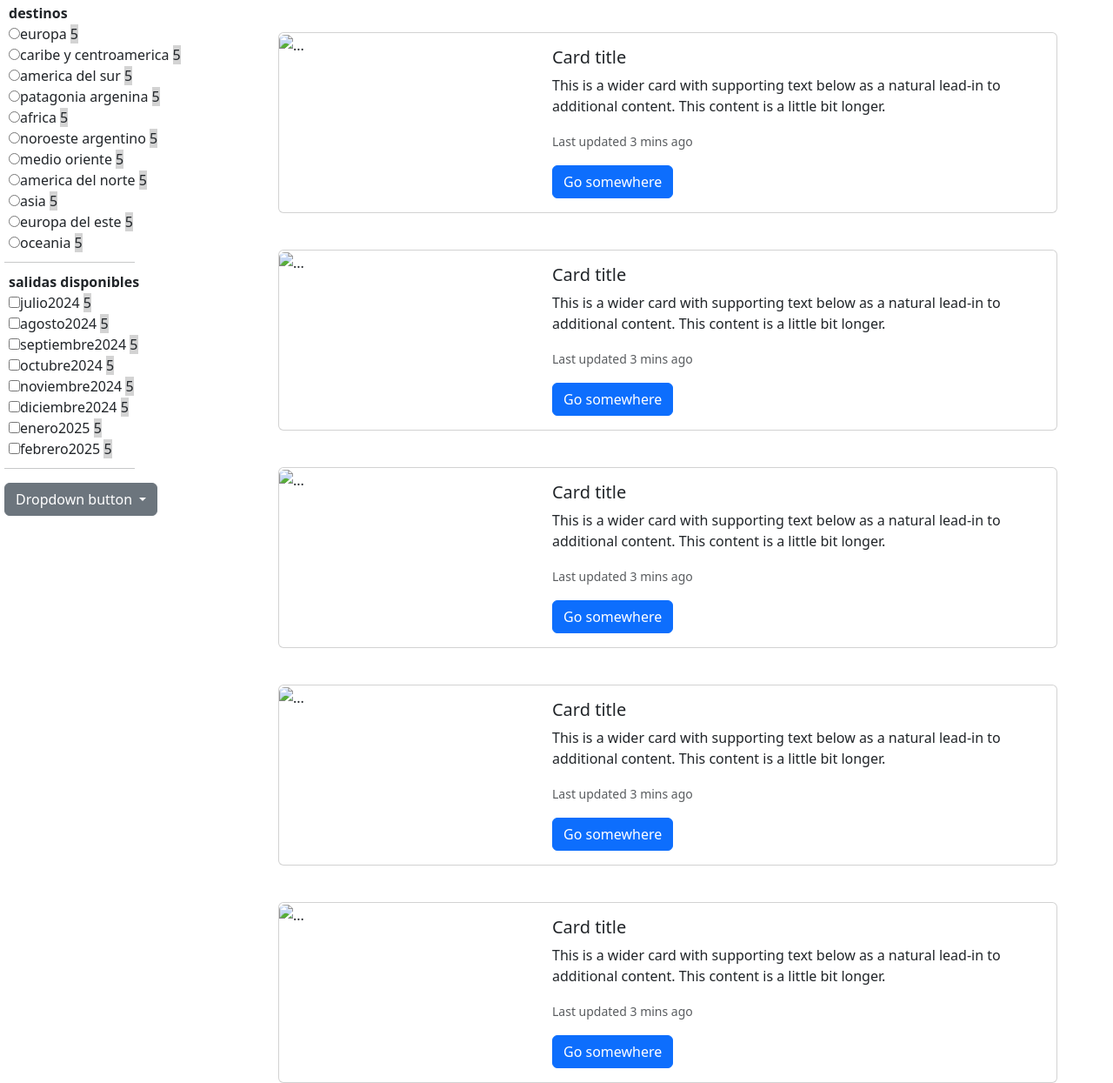
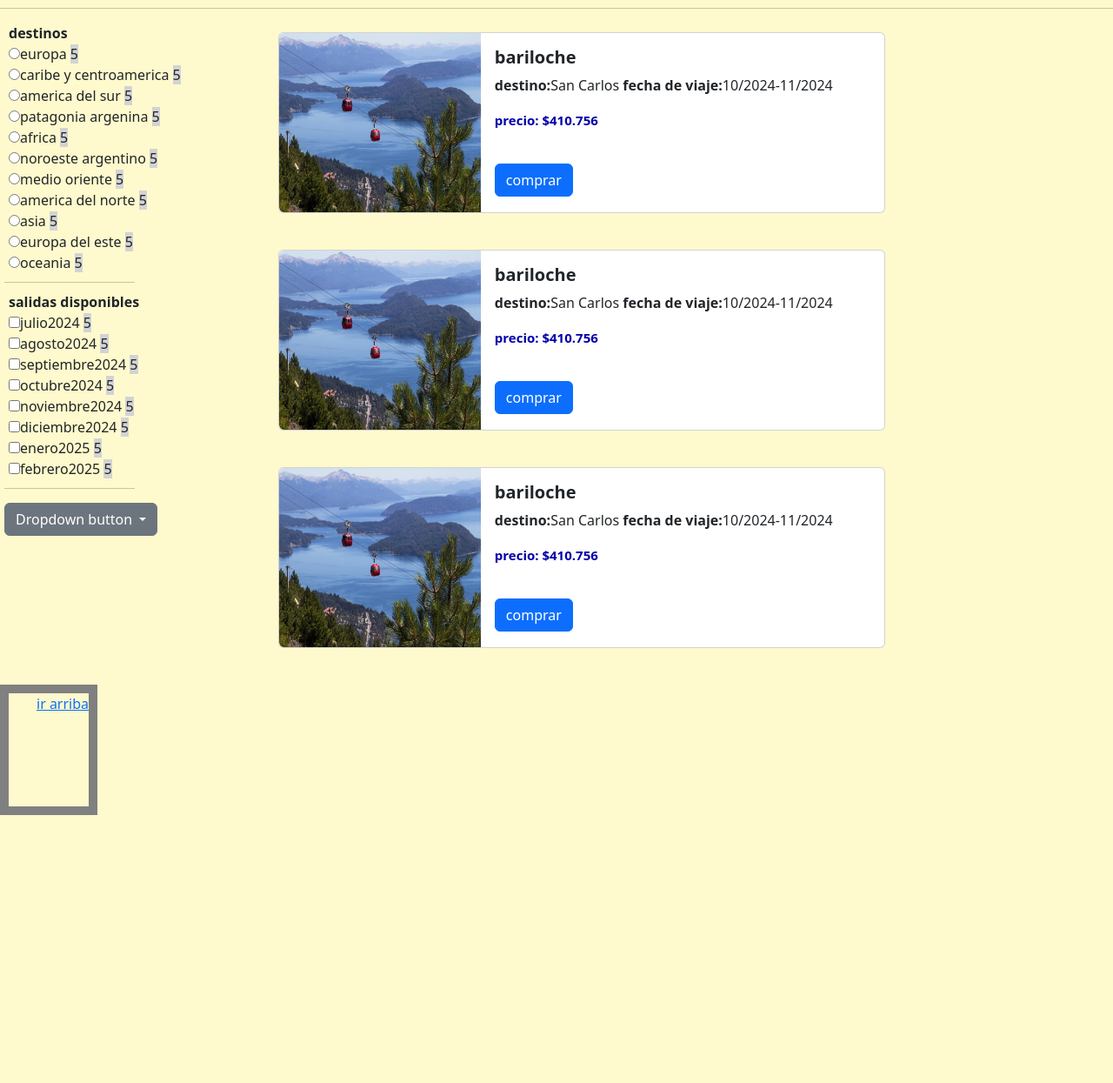
Before and after one commit to lucaivan12/proyecto_1, a plain HTML site: page index.html in a window 1280 px wide. Shown: the part 63-1308 px from the top of the page at 87% size. After the commit the page ends 1000 px from the top, so only its background shows below. Drawn offline with nearby package versions, Linux system fonts and the light colour scheme.

Commit message:
TerceraSubida

```diff
--- a/index.html
+++ b/index.html
@@ -7,8 +7,8 @@
     <meta charset="utf-8">
     <title></title>
   </head>
-  <body>
-    <nav class="navbar navbar-expand-lg bg-body-tertiary">
+  <body  style="background-color:lemonchiffon;">
+    <nav class="navbar navbar-expand-lg bg-body-tertiary" id="arriba">
         <div class="container-fluid">
           <a class="navbar-brand" href="#">Navbar</a>
           <button class="navbar-toggler" type="button" data-bs-toggle="collapse" data-bs-target="#navbarSupportedContent" aria-controls="navbarSupportedContent" aria-expanded="false" aria-label="Toggle navigation">
@@ -48,14 +48,14 @@
       <div class="card mb-3" style="max-width: 70%; position:absolute; left: 25%;top: 100px;">
         <div class="row g-0">
           <div class="col-md-4">
-            <img src="..." class="img-fluid rounded-start" alt="...">
+            <img src="img\barilo.jpg" class="img-fluid rounded-start" alt="" style="height: 206px;">
           </div>
           <div class="col-md-8">
             <div class="card-body">
-              <h5 class="card-title">Card title</h5>
-              <p class="card-text">This is a wider card with supporting text below as a natural lead-in to additional content. This content is a little bit longer.</p>
-              <p class="card-text"><small class="text-body-secondary">Last updated 3 mins ago</small></p>
-              <a href="#" class="btn btn-primary">Go somewhere</a>
+              <h5 class="card-title" style="font-weight: bolder;">bariloche</h5>
+              <p class="card-text"><a style="font-weight: bolder;">destino:</a>San Carlos <a style="font-weight: bolder;">fecha de viaje:</a>10/2024-11/2024</p>
+              <p class="card-text"><a style="font-weight: bolder;color: #0000aa;font-size:15px;">precio: $410.756</a></p>
+              <a href="#" class="btn btn-primary" style="position:absolute;top: 150px;">comprar</a>
             </div>
           </div>
         </div>
@@ -64,14 +64,14 @@
       <div class="card mb-3" style="max-width:  70%; position:absolute; left: 25%;top: 350px;">
         <div class="row g-0">
             <div class="col-md-4">
-            <img src="..." class="img-fluid rounded-start" alt="...">
+              <img src="img\barilo.jpg" class="img-fluid rounded-start" alt="" style="height: 206px;">
             </div>
             <div class="col-md-8">
               <div class="card-body">
-              <h5 class="card-title">Card title</h5>
-              <p class="card-text">This is a wider card with supporting text below as a natural lead-in to additional content. This content is a little bit longer.</p>
-              <p class="card-text"><small class="text-body-secondary">Last updated 3 mins ago</small></p>
-              <a href="#" class="btn btn-primary">Go somewhere</a>
+                <h5 class="card-title" style="font-weight: bolder;">bariloche</h5>
+                <p class="card-text"><a style="font-weight: bolder;">destino:</a>San Carlos <a style="font-weight: bolder;">fecha de viaje:</a>10/2024-11/2024</p>
+                <p class="card-text"><a style="font-weight: bolder;color: #0000aa;font-size:15px;">precio: $410.756</a></p>
+                <a href="#" class="btn btn-primary" style="position:absolute;top: 150px;">comprar</a>
               </div>
             </div>
           </div>
@@ -80,51 +80,20 @@
       <div class="card mb-3" style="max-width:  70%; position:absolute; left: 25%;top: 600px;">
         <div class="row g-0">
             <div class="col-md-4">
-            <img src="..." class="img-fluid rounded-start" alt="...">
+              <img src="img\barilo.jpg" class="img-fluid rounded-start" alt="" style="height: 206px;">
             </div>
             <div class="col-md-8">
               <div class="card-body">
-              <h5 class="card-title">Card title</h5>
-              <p class="card-text">This is a wider card with supporting text below as a natural lead-in to additional content. This content is a little bit longer.</p>
-              <p class="card-text"><small class="text-body-secondary">Last updated 3 mins ago</small></p>
-              <a href="#" class="btn btn-primary">Go somewhere</a>
+                <h5 class="card-title" style="font-weight: bolder;">bariloche</h5>
+                <p class="card-text"><a style="font-weight: bolder;">destino:</a>San Carlos <a style="font-weight: bolder;">fecha de viaje:</a>10/2024-11/2024</p>
+                <p class="card-text"><a style="font-weight: bolder;color: #0000aa;font-size:15px;">precio: $410.756</a></p>
+                <a href="#" class="btn btn-primary" style="position:absolute;top: 150px;">comprar</a>
               </div>
             </div>
           </div>
         </div>
-
-      <div class="card mb-3" style="max-width:  70%; position:absolute; left: 25%;top: 850px;">
-        <div class="row g-0">
-          <div class="col-md-4">
-            <img src="..." class="img-fluid rounded-start" alt="...">
-          </div>
-          <div class="col-md-8">
-            <div class="card-body">
-              <h5 class="card-title">Card title</h5>
-              <p class="card-text">This is a wider card with supporting text below as a natural lead-in to additional content. This content is a little bit longer.</p>
-              <p class="card-text"><small class="text-body-secondary">Last updated 3 mins ago</small></p>
-              <a href="#" class="btn btn-primary">Go somewhere</a>
-            </div>
-          </div>
-        </div>
-      </div>
-
-      <div class="card mb-3" style="max-width:  70%; position:absolute; left: 25%;top: 1100px;">
-        <div     class="row g-0">
-          <div class="col-md-4">
-            <img src="..." class="img-fluid rounded-start" alt="...">
-          </div>
-          <div class="col-md-8">
-            <div class="card-body">
-              <h5 class="card-title">Card title</h5>
-              <p class="card-text">This is a wider card with supporting text below as a natural lead-in to additional content. This content is a little bit longer.</p>
-              <p class="card-text"><small class="text-body-secondary">Last updated 3 mins ago</small></p>
-              <a href="#" class="btn btn-primary">Go somewhere</a>
-            </div>
-          </div>
-        </div>
-      </div>
-
+        <hr style="background-color: #0000aa;">
+        <a href=""></a>
       <div style="margin:10px;">
         <form action="">
             <a style="font-weight: bolder;">destinos</a>
@@ -185,5 +154,16 @@
           <li><a class="dropdown-item" href="#">Something else here</a></li>
         </ul>
       </div>
+
+        <div style="position: absolute;top: 850px; border: 10px solid gray; height: 150px;">
+
+            <ul style="list-style: none; text-decoration: none;">
+                <li><a href="#arriba">ir arriba</a></li>
+                <li></li>
+                <li></li>
+            </ul>
+        </div>
+
+
     </body>
 </html>
```
Also changed, not shown: img/barilo.jpg (added). Lines whose indentation alone changed are shown as unchanged.
